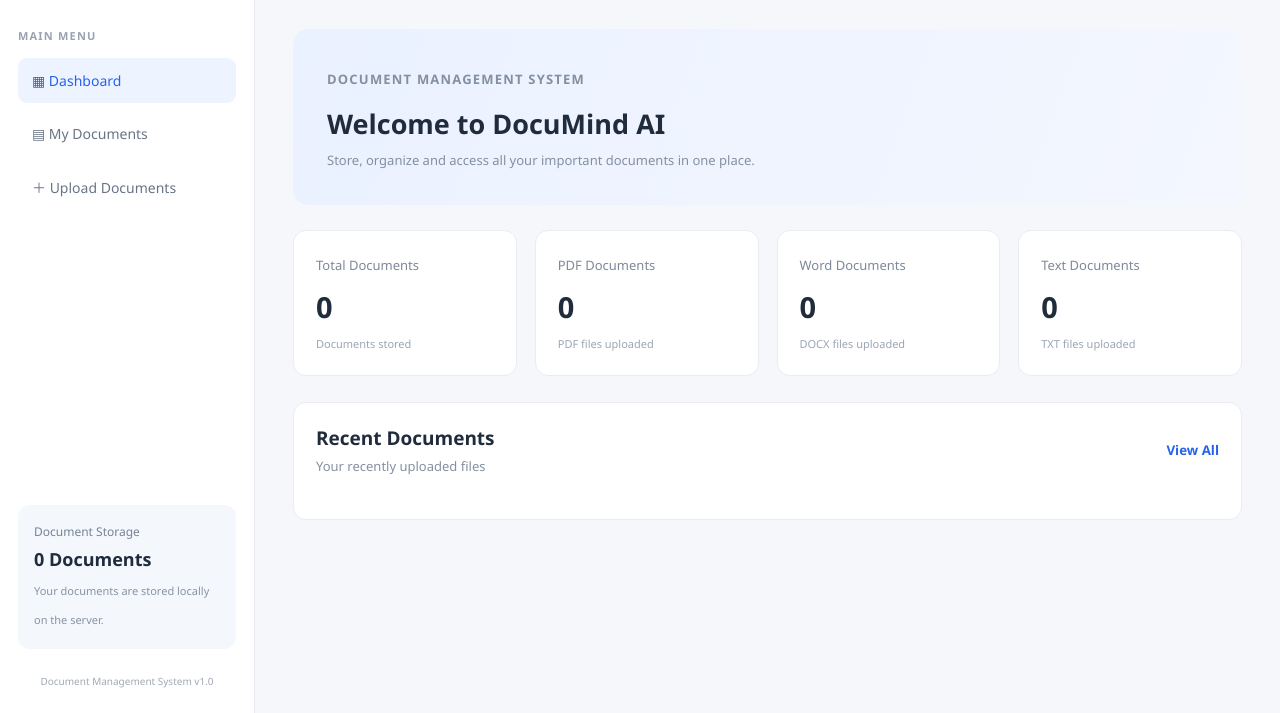
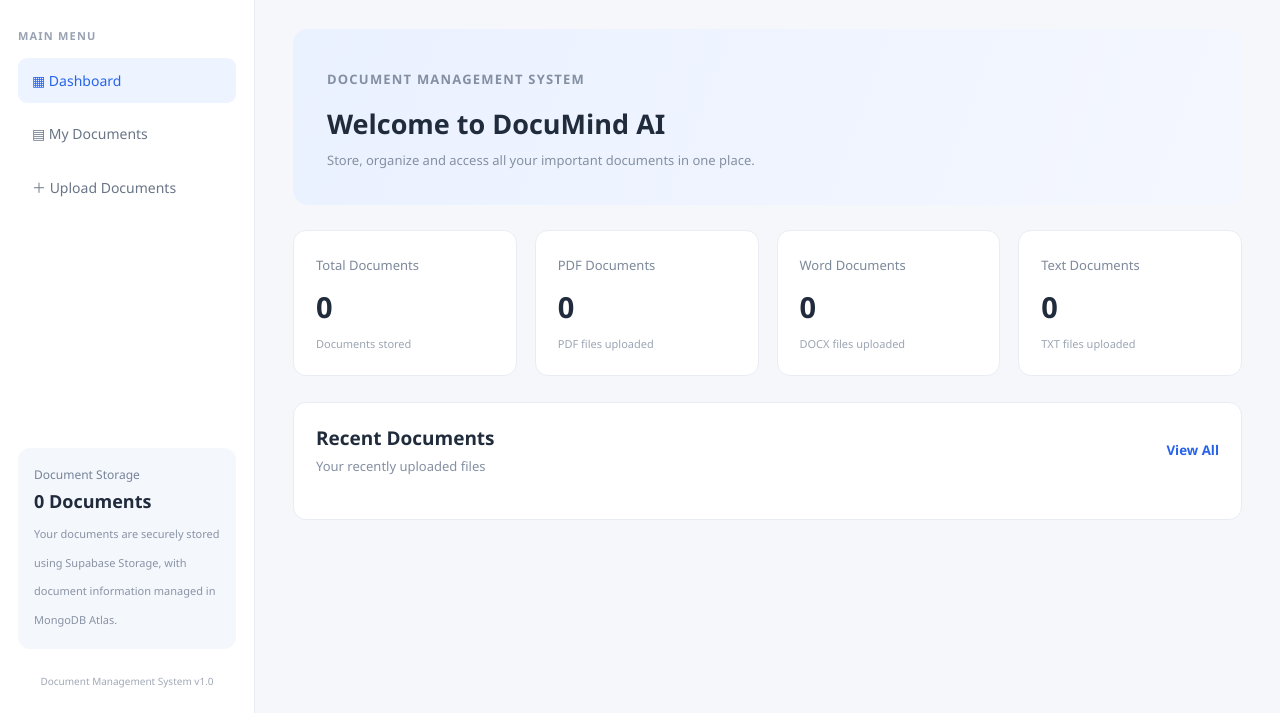
Before and after one commit to chinthakuntlasnehitha700-ux/DOCUMENT-MANAGEMENT-SYSTEM, a plain HTML site: page frontend/index.html in a window 1280 px wide. Shown: the part 87-800 px from the top of the page. Drawn offline with Linux system fonts and the light colour scheme; no server answers.

Commit message:
Update document storage information

```diff
--- a/frontend/index.html
+++ b/frontend/index.html
@@ -32,7 +32,7 @@
             <div class="storage-card">
                 <p>Document Storage</p>
                 <h3 id="sidebar-count">0 Documents</h3>
-                <small>Your documents are stored locally on the server.</small>
+                <small>Your documents are securely stored using Supabase Storage, with document information managed in MongoDB Atlas.</small>
             </div>
             <p class="version">Document Management System v1.0</p>
         </div>
```
